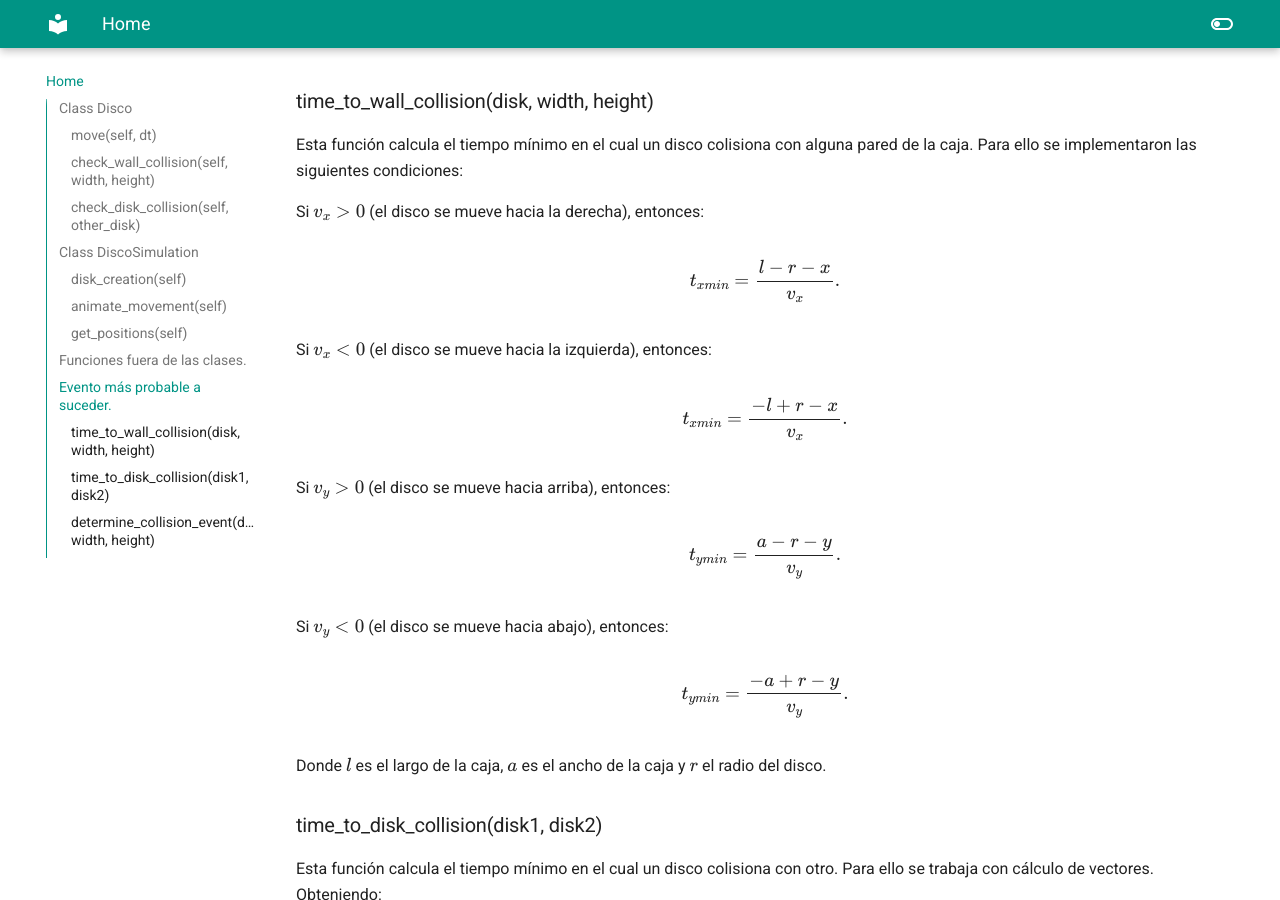
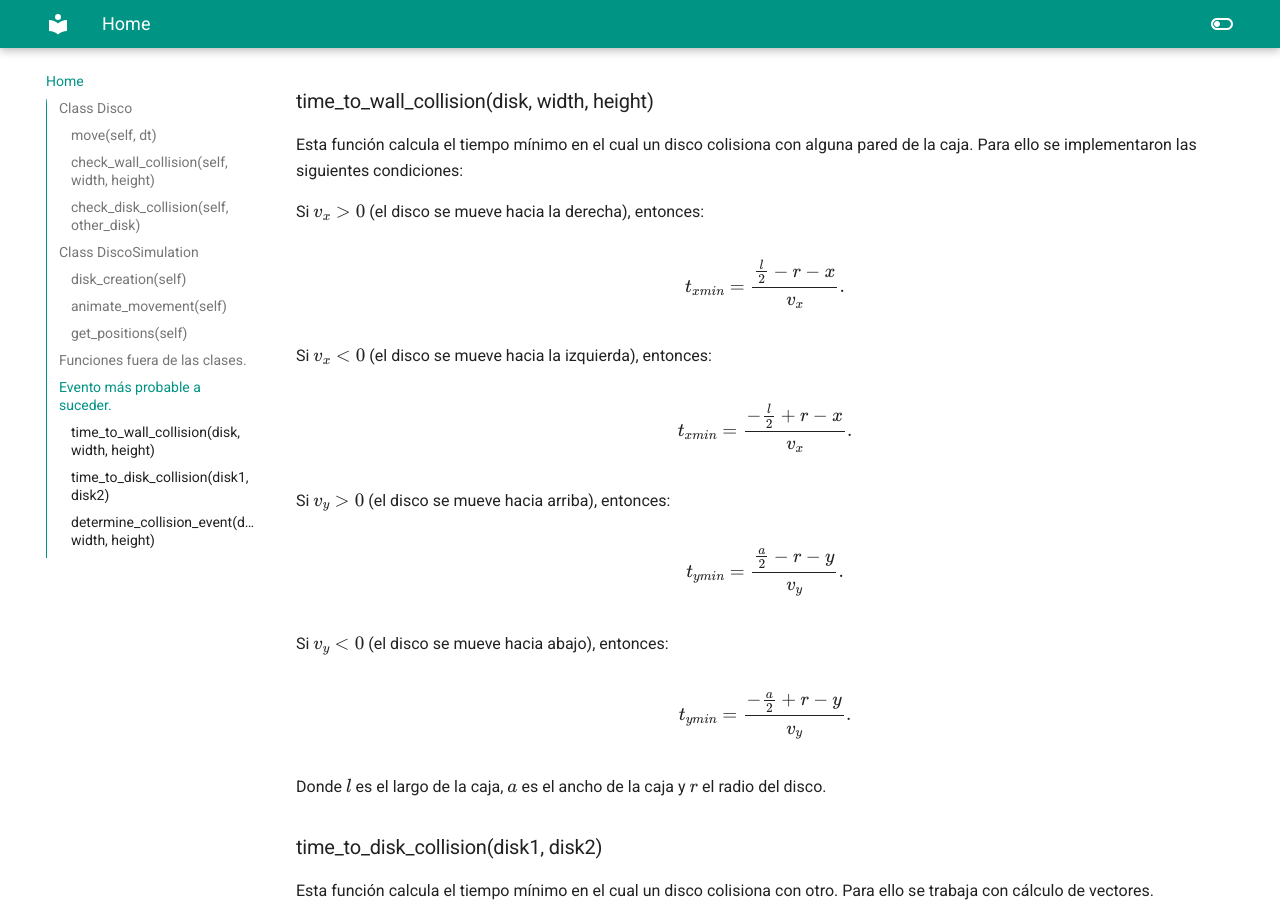
Before and after one commit to Kporras21/Proyecto-, an MkDocs documentation site: the page built from docs/index.md, in a window 1280 px wide and 900 px high, scrolled down 3140 px. Built offline with MkDocs 1.6.1 and Material for MkDocs 9.7.7, drawn with Linux system fonts in a browser that asks for light colours.

Commit message:
Update index.md
time fixes

```diff
--- a/docs/index.md
+++ b/docs/index.md
@@ -122,25 +122,25 @@ Esta función calcula el tiempo mínimo en el cual un disco colisiona con alguna
 Si $v_{x} > 0$ (el disco se mueve hacia la derecha), entonces:
 
 $$
-t_{xmin} = \frac{l-r-x}{v_{x}}.
+t_{xmin} = \frac{\frac{l}{2}-r-x}{v_{x}}.
 $$
 
 Si $v_{x} < 0$ (el disco se mueve hacia la izquierda), entonces:
 
 $$
-t_{xmin} = \frac{-l+r-x}{v_{x}}.
+t_{xmin} = \frac{-\frac{l}{2}+r-x}{v_{x}}.
 $$
 
 Si $v_{y} > 0$ (el disco se mueve hacia arriba), entonces:
 
 $$
-t_{ymin} = \frac{a-r-y}{v_{y}}.
+t_{ymin} = \frac{\frac{a}{2}-r-y}{v_{y}}.
 $$
 
 Si $v_{y} < 0$ (el disco se mueve hacia abajo), entonces:
 
 $$
-t_{ymin} = \frac{-a+r-y}{v_{y}}.
+t_{ymin} = \frac{-\frac{a}{2}+r-y}{v_{y}}.
 $$
 
 Donde $l$ es el largo de la caja, $a$ es el ancho de la caja y $r$ el radio del disco.
```
